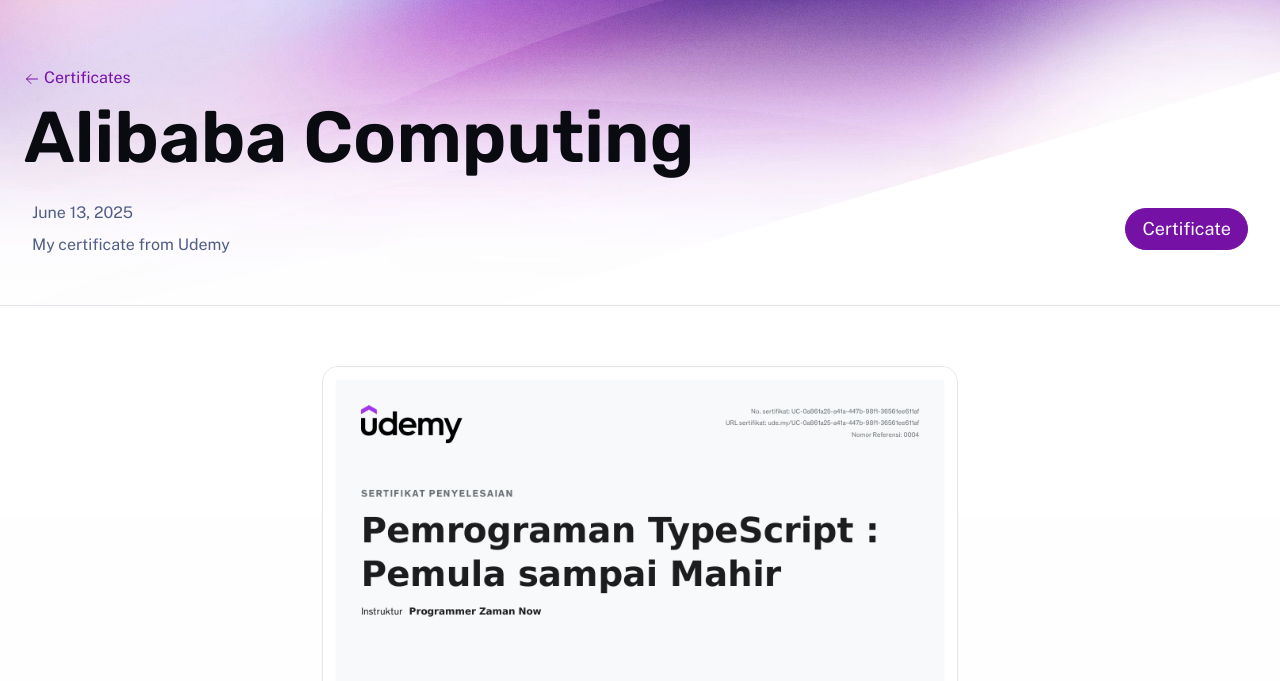
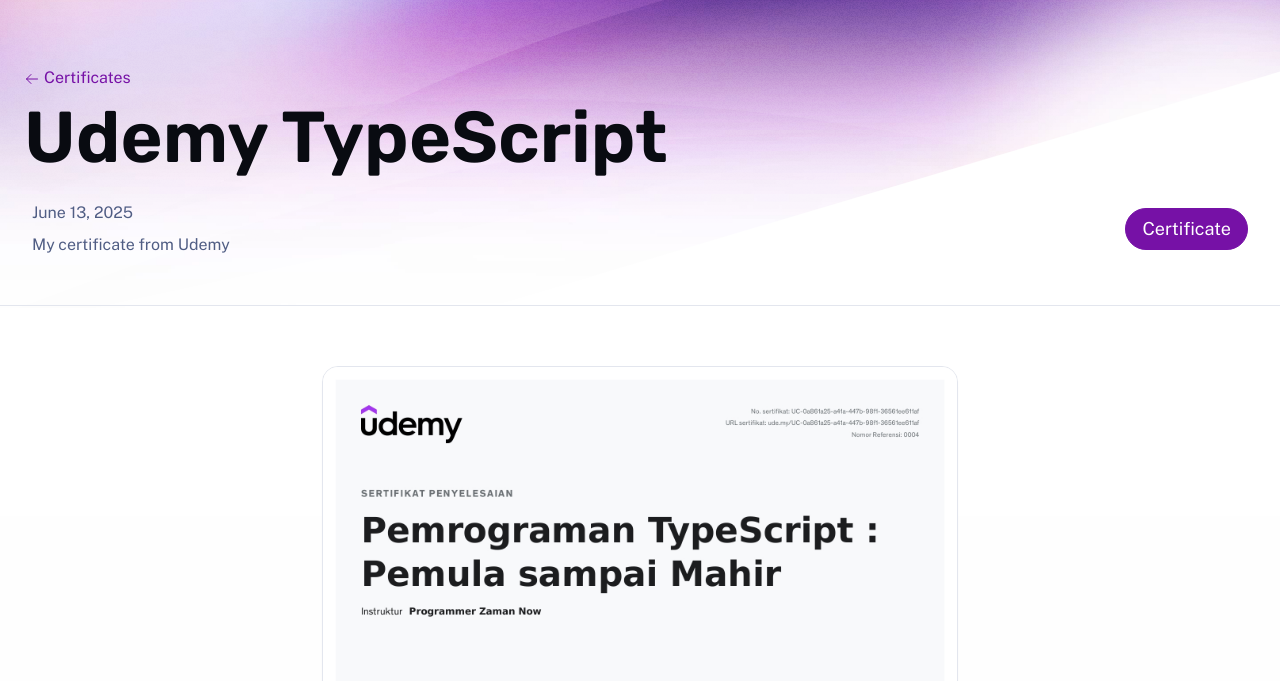
Before and after one commit to ade-nugraha306/my-protofolio, an Astro site in the folder portofolio/: page /certificate/udemy-ts-certificate in a window 1280 px wide. Shown: the part 119-800 px from the top of the page. Built offline with nearby package versions, Linux system fonts and the light colour scheme; Astro itself is replaced by a stand-in of ours.

Commit message:
Update udemy-ts-certificate.md

```diff
--- a/portofolio/src/content/certificate/udemy-ts-certificate.md
+++ b/portofolio/src/content/certificate/udemy-ts-certificate.md
@@ -1,5 +1,5 @@
 ---
-title: Alibaba Computing
+title: Udemy TypeScript
 publishDate: 2025-06-13 00:00:00
 img: /assets/certificate/sertifikat-pemrograman-typescript.jpg
 img_alt: Soft pink and baby blue water ripples together in a subtle texture.
```
